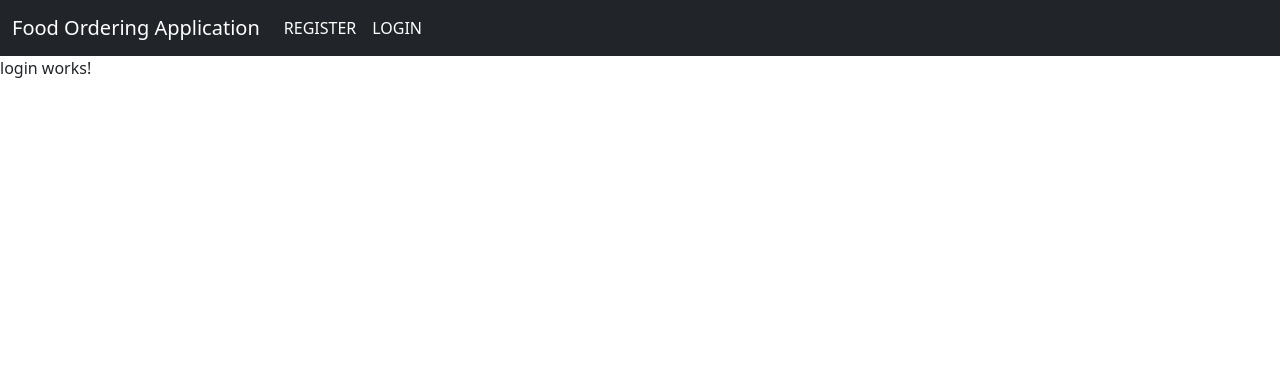
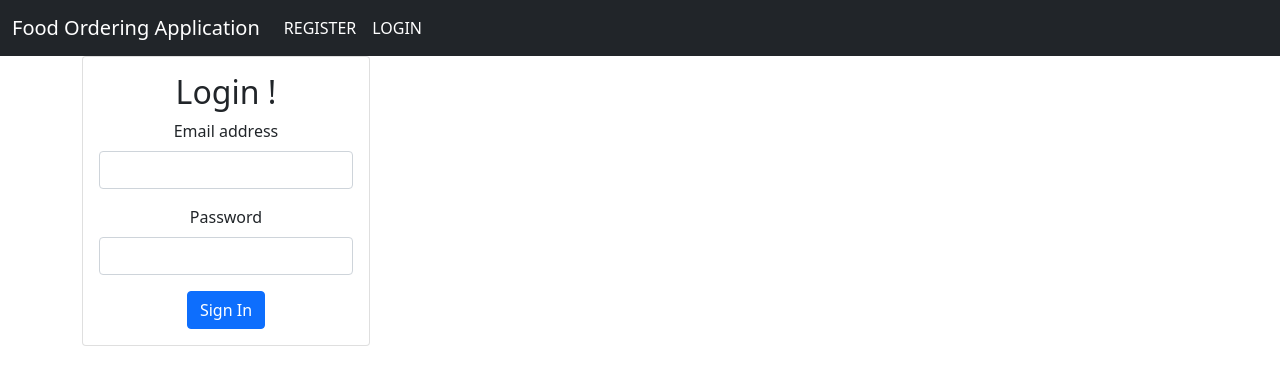
Before and after one commit to NAGARJUNBHAT/FoodApp, an Angular app in the folder FoodApp - FE/FoodApp/: page /login in a window 1280 px wide. Shown: the top 382 px of the page. Built offline with nearby package versions, Linux system fonts and the light colour scheme.

Commit message:
registration login done

```diff
--- a/FoodApp - FE/FoodApp/src/app/login/login.component.html
+++ b/FoodApp - FE/FoodApp/src/app/login/login.component.html
@@ -1 +1,23 @@
-<p>login works!</p>
+<div class="container">
+
+    <div class="card text-center" style="width: 18rem;">
+        <div class="card-body">
+
+            <h2>Login !</h2>
+
+            <div class="mb-3">
+                <label for="exampleInputEmail1" class="form-label">Email address</label>
+                <input type="email" class="form-control" id="exampleInputEmail1" aria-describedby="emailHelp">
+            </div>
+
+            <div class="mb-3">
+                <label for="exampleInputPassword1" class="form-label">Password</label>
+                <input type="password" class="form-control" id="exampleInputPassword1">
+            </div>
+
+            <button type="submit" class="btn btn-primary">Sign In</button>
+
+        </div>
+      </div>
+
+</div>
--- a/FoodApp - FE/FoodApp/src/app/registration/registration.component.html
+++ b/FoodApp - FE/FoodApp/src/app/registration/registration.component.html
@@ -1,14 +1,9 @@
-<!DOCTYPE html>
-<html lang="en">
-<head>
-    <meta charset="UTF-8">
-    <meta http-equiv="X-UA-Compatible" content="IE=edge">
-    <meta name="viewport" content="width=device-width, initial-scale=1.0">
-    <title>Registration-Page</title>
-</head>
-<body>
+<div class="container">
 
-    <div class="container">
+    <div class="card text-center" style="width: 18rem;">
+        <div class="card-body">
+
+            <h2>Register Now !</h2>
 
             <form>
 
@@ -37,11 +32,10 @@
                     <input type="text" class="form-control" aria-label="Text input with dropdown button">
                     </div>
 
-            <button type="submit" class="btn btn-primary">Submit</button>
+                <button type="submit" class="btn btn-primary">Sign Up</button>
 
                 </form>
+        </div>
+    </div>
 
 </div>
-
-</body>
-</html>
```
Lines whose indentation alone changed are shown as unchanged.
